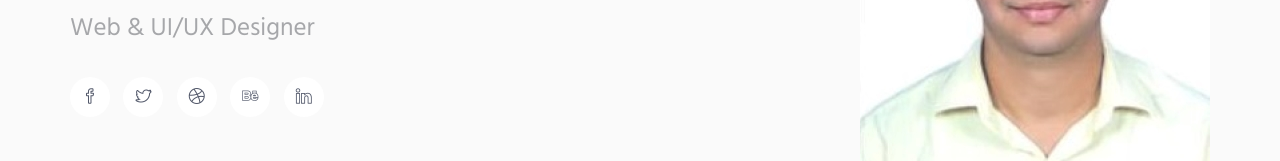
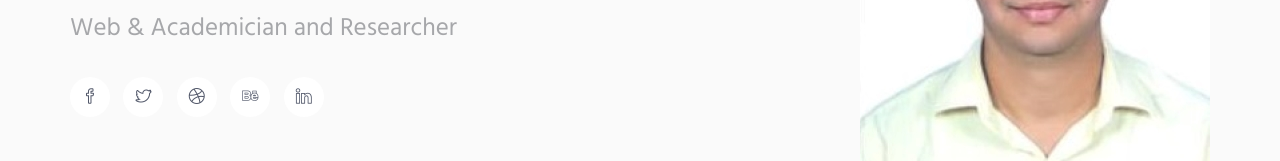
Before and after one commit to siddharth-deshmukh/siddharth-deshmukh.github.io, a plain HTML site: page index.html in a window 1280 px wide. Shown: the part 363-524 px from the top of the page. Drawn offline with Linux system fonts and the light colour scheme.

Commit message:
Update index.html

```diff
--- a/index.html
+++ b/index.html
@@ -84,7 +84,7 @@
                     <div class="col-sm-6 sm-margin-b-60">
                         <div class="margin-b-30">
                             <h1 class="promo-block-title">Dr.Siddharth <br/> Deshmukh</h1>
-                            <p class="promo-block-text">Web &amp; UI/UX Designer</p>
+                            <p class="promo-block-text">Web &amp; Academician and Researcher</p>
                         </div>
                         <ul class="list-inline">
                             <li><a href="#" class="social-icons"><i class="icon-social-facebook"></i></a></li>
```
